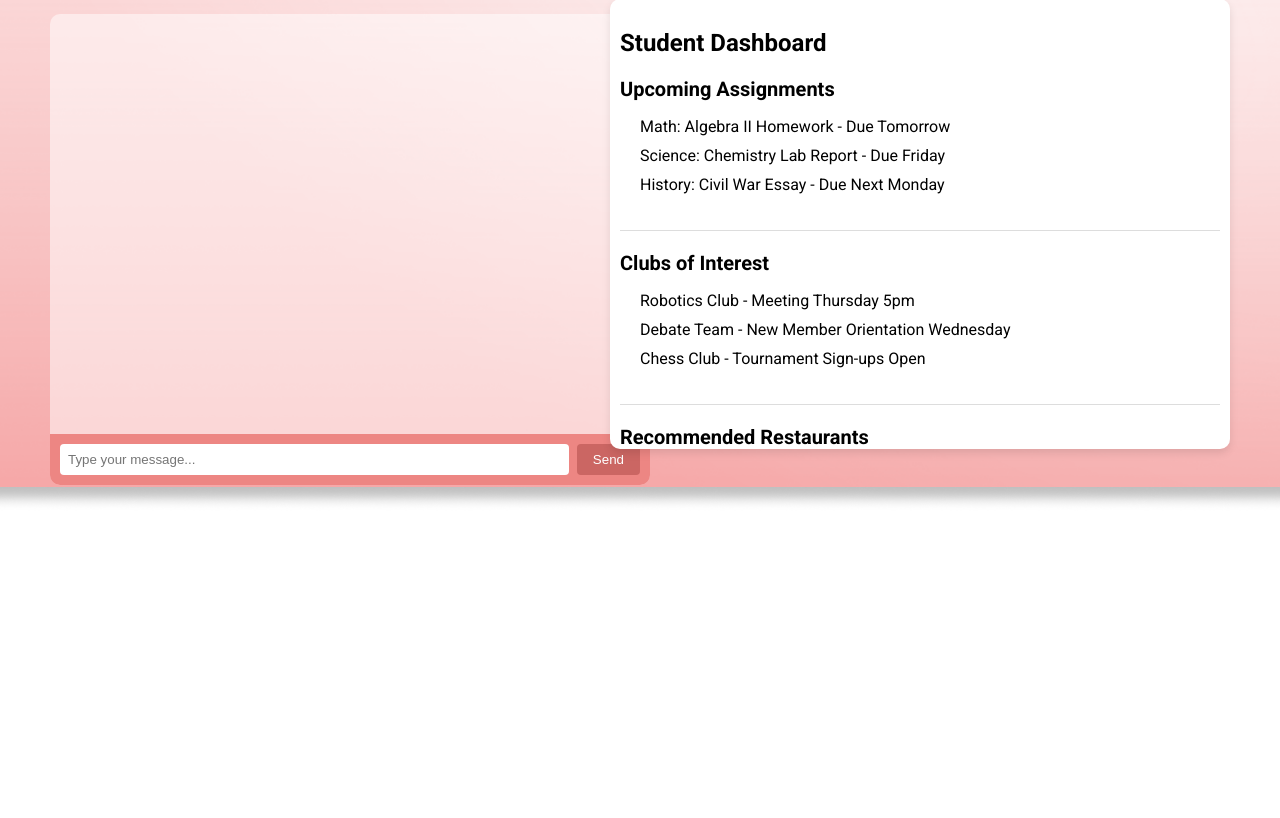
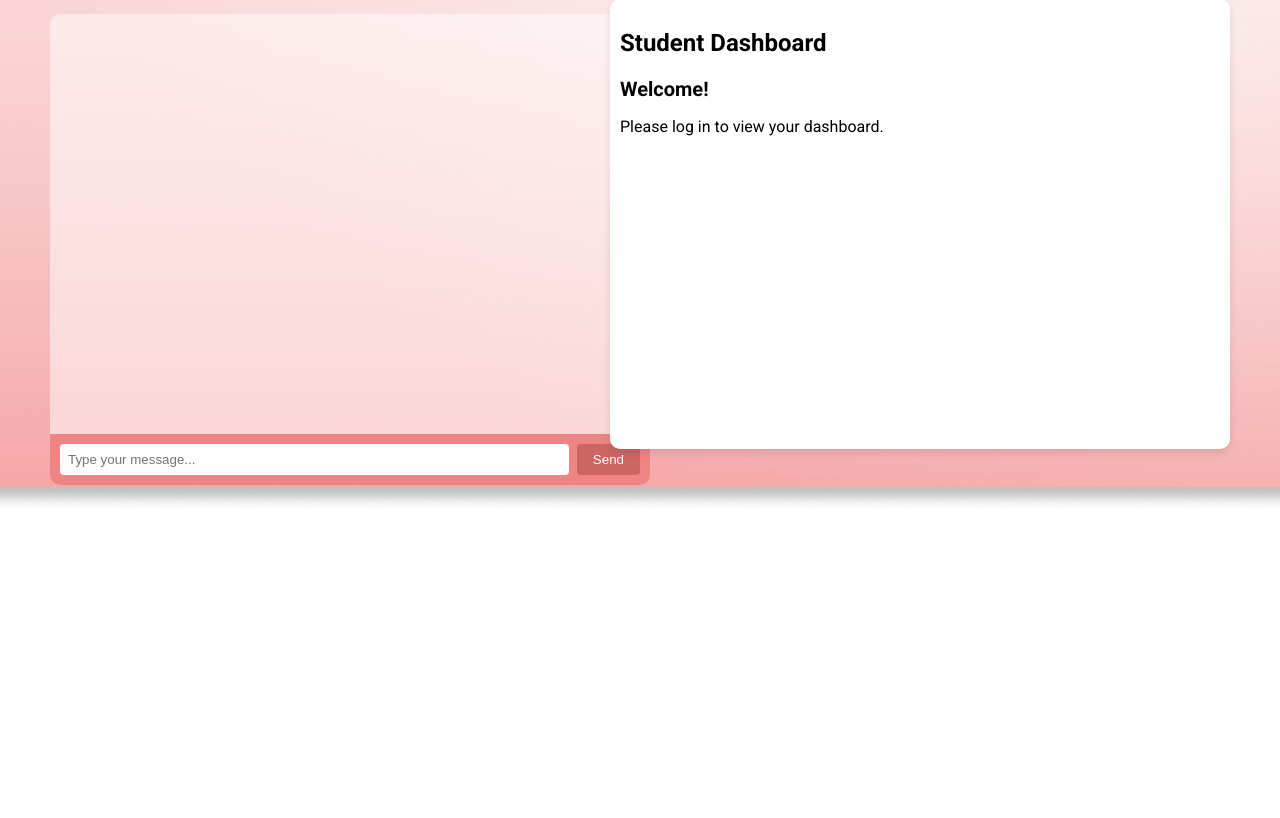
Before and after one commit to Lavanic/BadgerPlus, a Flask app: page /hub in a window 1280 px wide. Shown: the part 241-1059 px from the top of the page. Run offline with Flask 3, Linux system fonts and the light colour scheme.

Commit message:
Update hub.html

```diff
--- a/templates/hub.html
+++ b/templates/hub.html
@@ -1,5 +1,6 @@
-{% extends "base.html" %} {% block title %}Badger+ Chat{% endblock title %} {%
-block content %}
+{% extends "base.html" %}
+{% block title %}Badger+ Chat{% endblock title %}
+{% block content %}
 <div class="header">
   <div class="chat-title">Chat with Badger+</div>
   <div class="info-title">Your Daily Info</div>
@@ -16,34 +17,48 @@ block content %}
   </div>
   <div class="info-container">
     <h2>Student Dashboard</h2>
-    <div class="info-section">
-      <h3>Upcoming Assignments</h3>
-      <ul>
-        <li>Math: Algebra II Homework - Due Tomorrow</li>
-        <li>Science: Chemistry Lab Report - Due Friday</li>
-        <li>History: Civil War Essay - Due Next Monday</li>
-      </ul>
-    </div>
-    <div class="info-section">
-      <h3>Clubs of Interest</h3>
-      <ul>
-        <li>Robotics Club - Meeting Thursday 5pm</li>
-        <li>Debate Team - New Member Orientation Wednesday</li>
-        <li>Chess Club - Tournament Sign-ups Open</li>
-      </ul>
-    </div>
-    <div class="info-section">
-      <h3>Recommended Restaurants</h3>
-      <ul>
-        <li>Pizza World - Best for Group Studies</li>
-        <li>The Green Bowl - Healthy and Quick</li>
-        <li>Book & Brew - Quiet Place to Read</li>
-      </ul>
+    <div class="info-section" id="dynamicInfoSection">
+      <!-- Info will be dynamically updated here based on username -->
     </div>
   </div>
 </div>
 <script>
-  document.addEventListener("DOMContentLoaded", function () {
+document.addEventListener("DOMContentLoaded", function () {
+    const username = sessionStorage.getItem('username'); // Get username from sessionStorage
+    console.log(username); // For debugging, check the username value
+    const dynamicInfoSection = document.getElementById("dynamicInfoSection");
+
+    function updateInfoSectionBasedOnUsername(username) {
+        let htmlContent = '';
+        if (username === 'aLang') {
+            htmlContent = `<h3>Upcoming Assignments</h3>
+            <ul>
+                <li>CS 252 Project 1 due Wednesday, March 1st</li>
+            </ul>
+            <h3>Upcoming Club Meetings</h3>
+            <ul>
+                <li>MadData meeting today!</li>
+            </ul>`;
+        } else if (username === 'wFoster') {
+            htmlContent = `<h3>Important Deadlines</h3>
+            <ul>
+                <li>AFRO AMER 154 Essay 1 - Due on Wednesday</li>
+            </ul>
+            <h3>Clubs & Societies</h3>
+            <ul>
+                <li>Photography Club - Annual Exhibit this Saturday</li>
+            </ul>`;
+        } else {
+            htmlContent = `<h3>Welcome!</h3>
+            <p>Please log in to view your dashboard.</p>`;
+        }
+        dynamicInfoSection.innerHTML = htmlContent;
+    }
+
+    updateInfoSectionBasedOnUsername(username);
+});
+
+document.addEventListener("DOMContentLoaded", function () {
     const sendButton = document.getElementById("sendButton");
     const messageInput = document.getElementById("messageInput");
     const chatMessages = document.querySelector(".chat-messages");
@@ -62,18 +77,6 @@ block content %}
         appendMessage(message, "user-message"); // Display user message
         messageInput.value = ""; // Clear input field
 
-        // Append typing indicator
-        const typingIndicator = document.createElement("div");
-        typingIndicator.classList.add("typing-indicator");
-        for (let i = 0; i < 3; i++) {
-          // Create 3 dots
-          const dot = document.createElement("span");
-          typingIndicator.appendChild(dot);
-        }
-        chatMessages.appendChild(typingIndicator);
-        chatMessages.scrollTop = chatMessages.scrollHeight; // Scroll to bottom
-
-        // Send the user's message to the Flask backend
         fetch("/get_chat_response", {
           method: "POST",
           headers: {
@@ -86,12 +89,10 @@ block content %}
         })
           .then((response) => response.json())
           .then((data) => {
-            chatMessages.removeChild(typingIndicator); // Remove typing indicator
-            appendMessage(data.response, "bot-message"); // Display the chatbot's response
+            appendMessage(data.response, "bot-message");
           })
           .catch((error) => {
             console.error("Error:", error);
-            chatMessages.removeChild(typingIndicator); // Ensure to remove typing indicator even on error
             appendMessage("Sorry, something went wrong.", "bot-message");
           });
       }
@@ -104,7 +105,6 @@ block content %}
         e.preventDefault(); // Prevent form submission or line break
       }
     });
-  });
+});
 </script>
-
 {% endblock content %}
```
